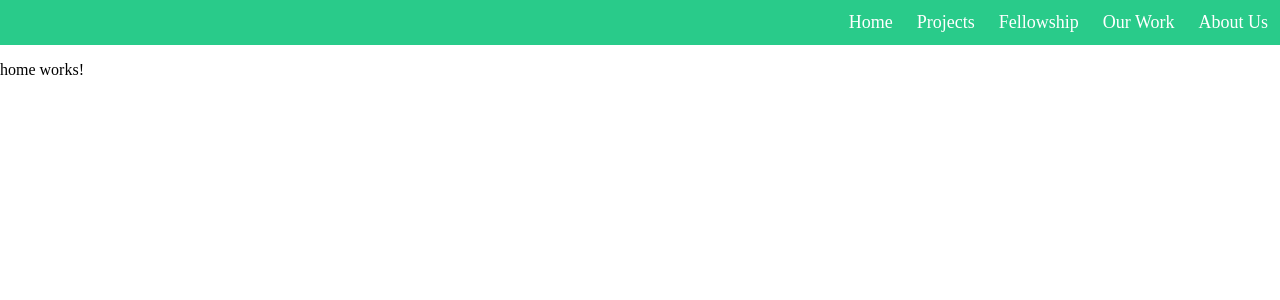
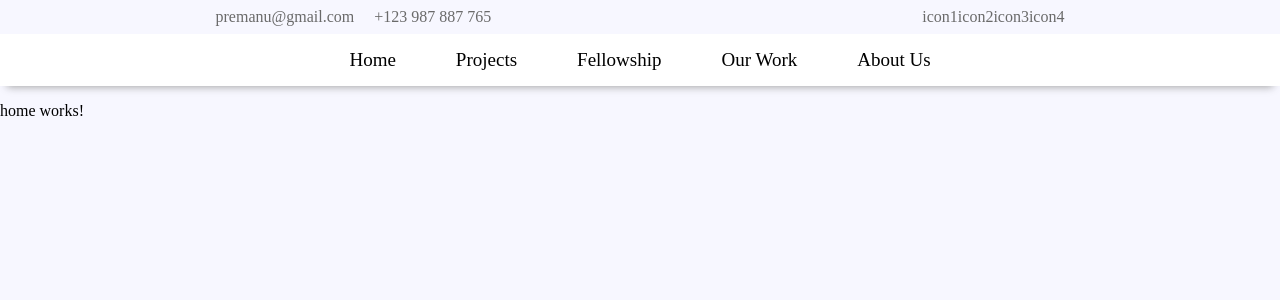
Before and after one commit to srquev/PREMANU-FOUNDATION, an Angular app: page /home in a window 1280 px wide. Shown: the top 300 px of the page. Built offline with nearby package versions, Linux system fonts and the light colour scheme; no server answers.

Commit message:
header ux changed

```diff
--- a/src/app/app.component.html
+++ b/src/app/app.component.html
@@ -1,5 +1,20 @@
-<div class="header-container">
-  <div class="headers">
+<div class="header">
+
+    <div class="header-top-container">
+      <div class="display-flex">
+        <div class="pr">premanu@gmail.com</div>
+        <div class="pl">+123 987 887 765</div>
+      </div>
+      <div class="display-flex">
+        <div>icon1</div>
+        <div>icon2</div>
+        <div>icon3</div>
+        <div>icon4</div>
+      </div>
+    </div>
+
+
+  <div class="header-bottom-container">
     <div class="menu" [routerLink]="['/home']">Home</div>
     <div class="menu" [routerLink]="['/projects']">Projects</div>
     <div class="menu" [routerLink]="['/fellowship']">Fellowship</div>
--- a/src/app/app.component.scss
+++ b/src/app/app.component.scss
@@ -1,18 +1,30 @@
-.header-container {}
 
-.headers {
+.header-top-container{
     display: flex;
-    justify-content: flex-end;
-    background: #29cb8a;
-    color: #fff;
-    font-size: 18px;
+    justify-content: space-around;
+    color: #6A6A6A;
+    padding: 8px 0;
+}
+
+.display-flex{
+    display: flex;
+}
+
+.header-bottom-container{
+    display: flex;
+    justify-content: center;
+    font-size: 19px;
+    background: white;
+    box-shadow: 0 8px 8px -7px #a5a5a5;
 }
 
 .menu {
-    padding: 12px;
+    padding: 15px 30px;
     cursor: pointer;
+
 }
 
-.menu:hover {
-    color: #020e0a;
-}
+.pr{padding-right: 10px;}
+.pl{padding-left: 10px;}
+.pt{padding-top: 10px;}
+.pb{padding-bottom: 10px;}
--- a/src/styles.scss
+++ b/src/styles.scss
@@ -1,4 +1,5 @@
 /* You can add global styles to this file, and also import other style files */
 body{
     margin: 0;
+   background-color: #f7f7ff !important;
 }
```
